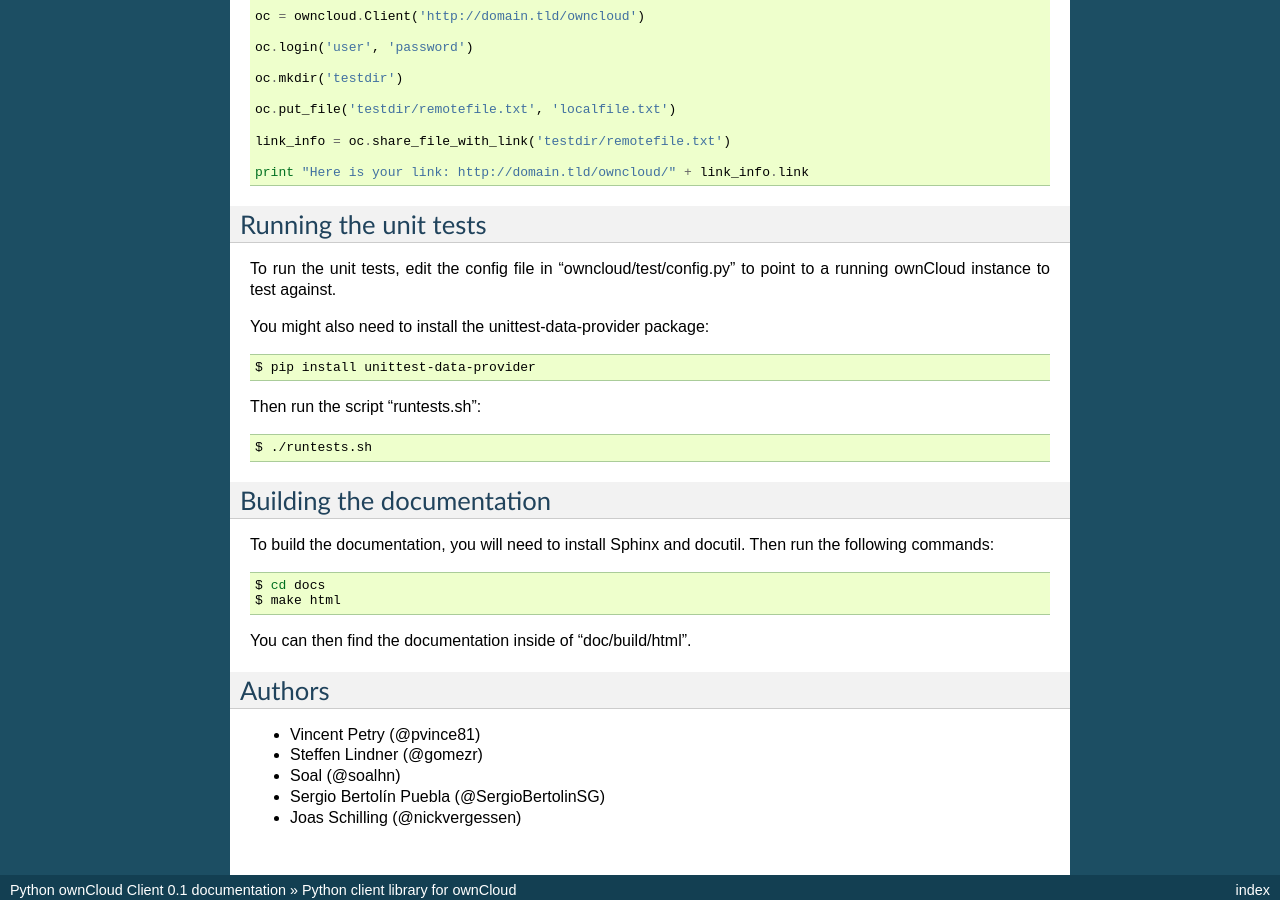
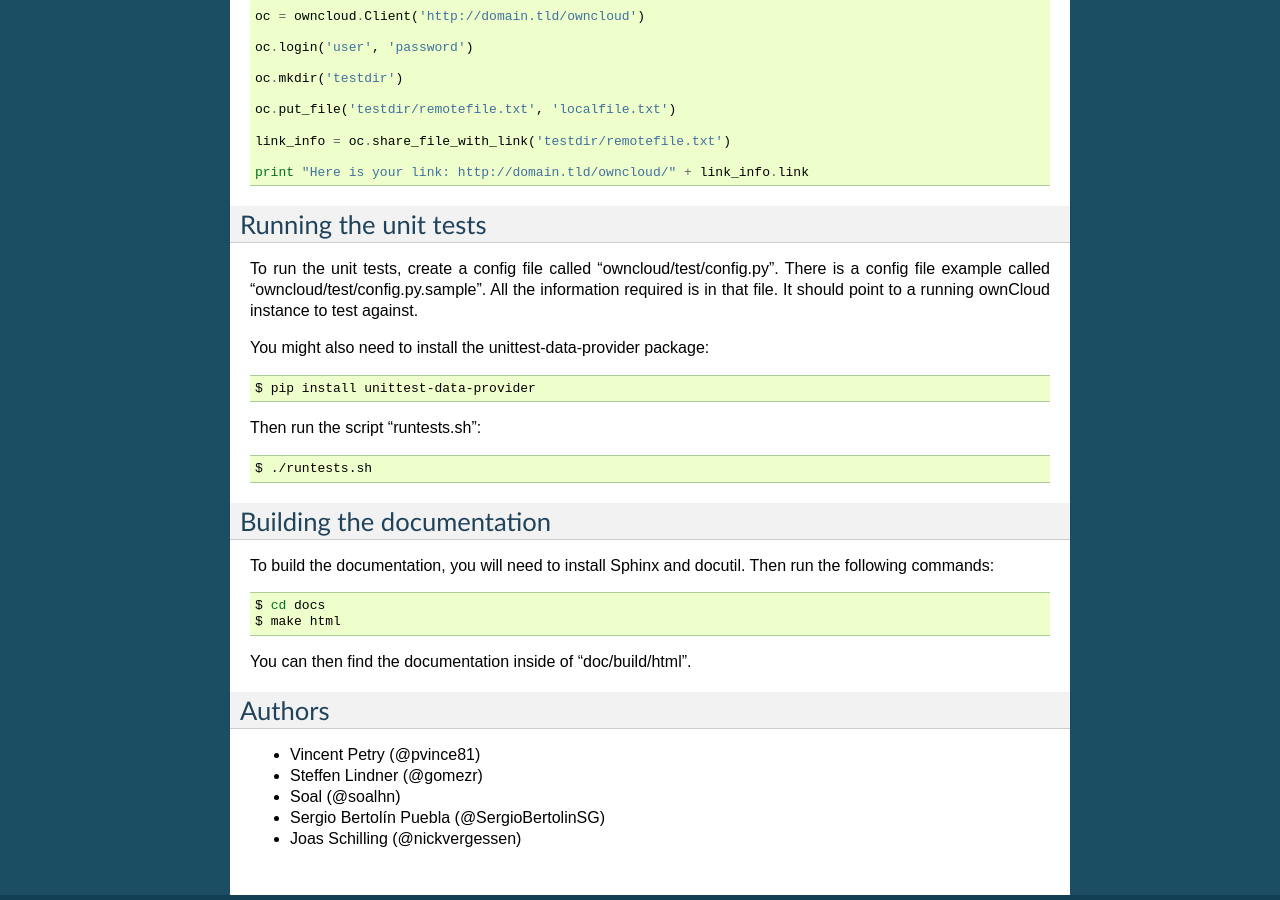
Before and after one commit to owncloud/pyocclient, a Sphinx documentation site: the page built from docs/source/README.rst, in a window 1280 px wide and 900 px high, scrolled down 1725 px. Built offline with Sphinx 7.4.7, drawn with Linux system fonts in a browser that asks for light colours.

Commit message:
modified Readme

```diff
--- a/docs/source/README.rst
+++ b/docs/source/README.rst
@@ -111,8 +111,10 @@
 Running the unit tests
 ======================
 
-To run the unit tests, edit the config file in "owncloud/test/config.py" to
-point to a running ownCloud instance to test against.
+To run the unit tests, create a config file called "owncloud/test/config.py".
+There is a config file example called "owncloud/test/config.py.sample". All the
+information required is in that file.
+It should point to a running ownCloud instance to test against.
 
 You might also need to install the unittest-data-provider package:
 
```
